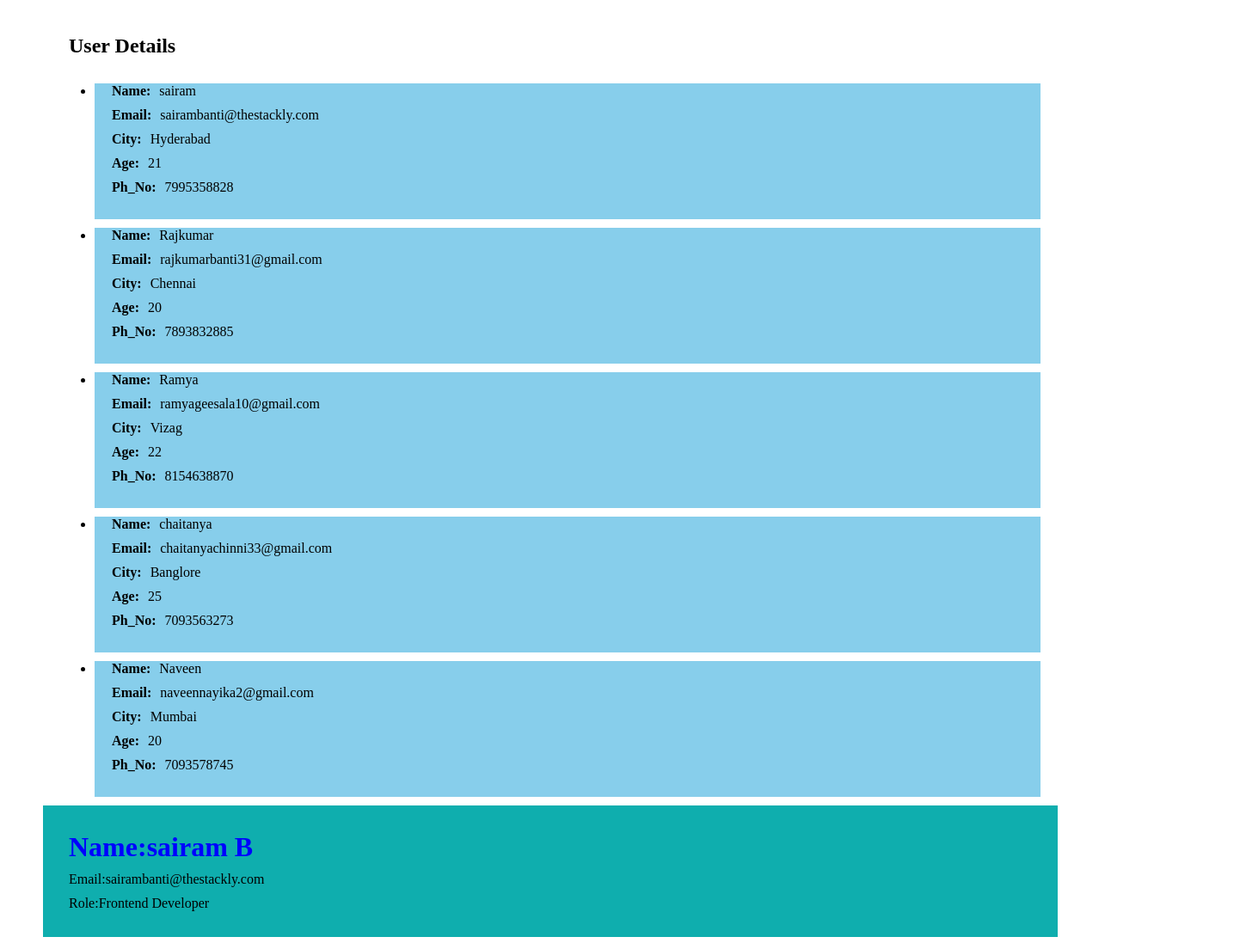
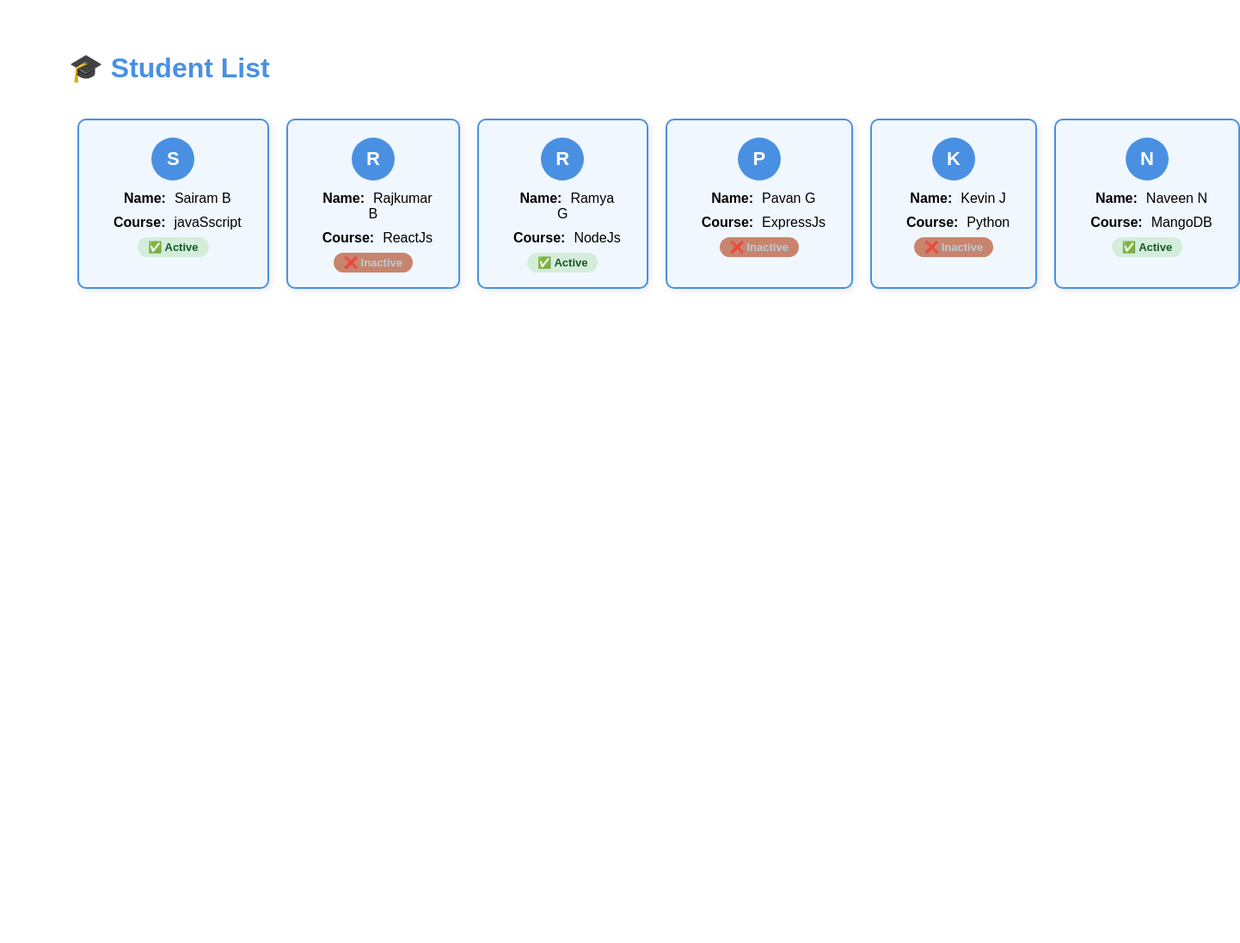
Before and after one commit to Sairam-hh/react, a React (Vite) app: page / in a window 1280 px wide. Shown: the top 1097 px of the page at 86% size, 1442 px wide, since content can reach past the window. After the commit the page ends 800 px from the top, so only its background shows below. Built offline with nearby package versions, Linux system fonts and the light colour scheme.

Commit message:
Task Assignment

```diff
--- a/src/App.css
+++ b/src/App.css
@@ -1,11 +1,3 @@
 *{
   margin: 10px;
 }
-.greeting{
-  background-color: rgb(15, 174, 174);
-  padding: 20px;
-  color:black;
-}
-h1{
-  color: blue;
-}
--- a/src/App.jsx
+++ b/src/App.jsx
@@ -1,38 +1,28 @@
 import React from 'react'
-import Child from './child'
 import "./App.css"
-import ListRender from './ListRender'
+import StudentCard from './studentCard'
 
 export default function App() {
-  const name="sairam B"
-  const email="sairambanti@thestackly.com"
-  const role="Frontend Developer"
+  const student=[
+    {id:1,name:"Sairam B",course:"javaSscript",isActive:true},
+    {id:2,name:"Rajkumar B",course:"ReactJs",isActive:false},
+    {id:3,name:"Ramya G",course:"NodeJs",isActive:true},
+    {id:4,name:"Pavan G",course:"ExpressJs",isActive:false},
+    {id:4,name:"Kevin J",course:"Python",isActive:false},
+    {id:4,name:"Naveen N",course:"MangoDB",isActive:true}
 
-  const name1="Rajkumar B"
-  const email1="Rajukumar105@gmail.com"
-  const role1="Devops Engineer"
+  ]
 
-  const name2="Kevin Joseph"
-  const email2="kevinjosephrubin@thestackly.com"
-  const role2="Fullstack Developer"
-
-  const name3="Ramya Gheesala"
-  const email3="Ramyagheesala52@gmail.com"
-  const role3="Student"
-
-  const name4="Naveen Nayika"
-  const email4="naveennayika21@gmail.com"
-  const role4="Employee"
+  return (
+    <div style={{ padding: "30px", fontFamily: "Arial, sans-serif" }}>
+      <h1 style={{ color: "#4a90e2", marginBottom: "30px" }}> 🎓 Student List</h1>
+      <div style={{display:"flex", flex:"wrap"}}>
+        {student.map((student)=>(
+          <StudentCard key={student.id} student={student}/>
 
 
-
-
-
-
-
-  return (
-    <div>
-      <ListRender/>
+        ))}
+      </div>
 
 
 
@@ -43,11 +33,14 @@ export default function App() {
 
 
 
-      <Child name={name} email={email} role={role}/>
-      <Child name={name1} email={email1} role={role1}/>
-      <Child name={name2} email={email2} role={role2}/>
-      <Child name={name3} email={email3} role={role3}/>
-      <Child name={name4} email={email4} role={role4}/>
+
+
+
+
+
+
+
+
 
 
 
--- a/src/ListRender.jsx
+++ /dev/null
@@ -1,37 +0,0 @@
-import React from 'react'
-import Child from './child'
-
-export default function ListRender() {
-    const user=[
-    {name:"sairam",email:"sairambanti@thestackly.com",city:"Hyderabad",age:21,ph_no:7995358828},
-    {name:"Rajkumar",email:"rajkumarbanti31@gmail.com",city:"Chennai",age:20,ph_no:7893832885},
-    {name:"Ramya",email:"ramyageesala10@gmail.com",city:"Vizag",age:22,ph_no:8154638870},
-    {name:"chaitanya",email:"chaitanyachinni33@gmail.com",city:"Banglore",age:25,ph_no:7093563273},
-    {name:"Naveen",email:"naveennayika2@gmail.com",city:"Mumbai",age:20,ph_no:7093578745}
-
-    ]
-
-  return (
-    <div>
-        <h2 style={{padding:"20px",}}>User Details</h2>
-      <ul>
-        {user.map((data,index)=>(
-            <li key={index} style={{backgroundColor:"skyblue",
-                margin:"10px"
-
-            }}>
-
-                <p><strong>Name:</strong>{data.name}</p>
-                <p><strong>Email:</strong>{data.email}</p>
-                <p><strong>City:</strong>{data.city}</p>
-                <p><strong>Age:</strong>{data.age}</p>
-                <p><strong>Ph_No:</strong>{data.ph_no}</p> <br />
-
-            </li>
-
-
-            ))}
-      </ul>
-    </div>
-  )
-}
--- a/src/child.jsx
+++ /dev/null
@@ -1,12 +0,0 @@
-import React from 'react'
-
- export default function Child({name,email,role}) {
-  return (
-    <div className='greeting'>
-        <h1>Name:{name}</h1>
-        <p>Email:{email}</p>
-        <p>Role:{role}</p>
-
-    </div>
-  )
-}
--- /dev/null
+++ b/src/studentCard.jsx
@@ -0,0 +1,50 @@
+import React from 'react'
+
+export default function studentCard({student}) {
+  return (
+    <div style={{
+
+      border: "2px solid #4a90e2",
+      padding: "20px",
+      margin: "10px",
+      borderRadius: "10px",
+      width: "180px",
+      backgroundColor: "#f0f7ff",
+      boxShadow: "2px 2px 8px rgba(0,0,0,0.1)",
+      textAlign: "center",
+      cursor:"pointer"
+    }}>
+
+        <div style={{
+        width: "50px",
+        height: "50px",
+        borderRadius: "50%",
+        backgroundColor: "#4a90e2",
+        color: "white",
+        fontSize: "22px",
+        fontWeight: "bold",
+        display: "flex",
+        alignItems: "center",
+        justifyContent: "center",
+        margin: "0 auto 12px"
+      }}>
+            {student.name.charAt(0)}
+
+        </div>
+
+        <p><strong>Name:</strong>{student.name}</p>
+        <p><strong>Course:</strong>{student.course}</p>
+        <span style={{
+        padding: "4px 12px",
+        borderRadius: "20px",
+        fontSize: "13px",
+        fontWeight: "bold",
+        backgroundColor: student.isActive ? "#d4edda" : "#c9846d",
+        color: student.isActive ? "#155724" : "#b4cfd9"
+      }}>
+        {student.isActive ? "✅ Active" : "❌ Inactive"}
+      </span>
+
+    </div>
+  )
+}
```
